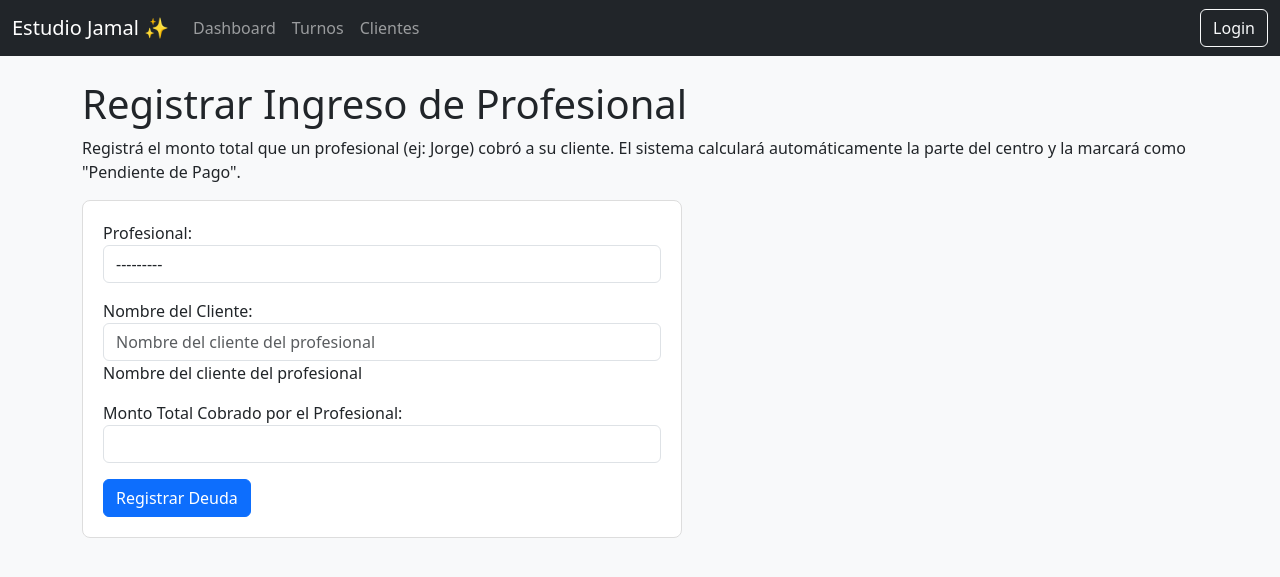
After one commit to mariano0770/estudio_jamal, a Django app: template gestion/templates/gestion/registrar_ingreso_profesional.html in a window 1280 px wide. The commit adds this page. Shown: the top 577 px of the page. Run offline with Django 5.2, Linux system fonts and the light colour scheme; the template is opened without the code that fills it: values that come from a table or form of the project are taken from there, others are empty; parts of the project's set-up code (start-up, migrations or seed data) failed here and were passed over.

Commit message:
Modulo de Profesionales (Paso 1)

```diff
--- a/gestion/forms.py
+++ b/gestion/forms.py
@@ -1,7 +1,7 @@
 # gestion/forms.py
 from django import forms
 from django.contrib.auth.models import User, Group
-from .models import Turno, Cliente, Abono, Configuracion, Servicio, Empleado, Producto, Plan
+from .models import Turno, Cliente, Abono, Configuracion, Servicio, Empleado, Producto, Plan, Profesional, IngresoProfesional
 from django.db import transaction
 
 class TurnoForm(forms.ModelForm):
@@ -277,3 +277,21 @@
             'frecuencia': forms.Select(attrs={'class': 'form-select'}),
             'sesiones_por_periodo': forms.NumberInput(attrs={'class': 'form-control'}),
         }
+
+class IngresoProfesionalForm(forms.ModelForm):
+    class Meta:
+        model = IngresoProfesional
+        # Campos que se mostrarán en el formulario:
+        fields = ['profesional', 'cliente_nombre', 'monto_total_abono']
+
+        # (Opcional) Le damos un estilo para que se vea bien
+        widgets = {
+            'profesional': forms.Select(attrs={'class': 'form-control'}),
+            'cliente_nombre': forms.TextInput(attrs={'class': 'form-control', 'placeholder': 'Nombre del cliente del profesional'}),
+            'monto_total_abono': forms.NumberInput(attrs={'class': 'form-control'}),
+        }
+        labels = {
+            'profesional': 'Profesional',
+            'cliente_nombre': 'Nombre del Cliente',
+            'monto_total_abono': 'Monto Total Cobrado por el Profesional',
+        }
--- a/gestion/templates/gestion/dashboard.html
+++ b/gestion/templates/gestion/dashboard.html
@@ -40,6 +40,7 @@
                 <h3>Acciones Rápidas</h3>
             </div>
             <div class="card-body d-grid gap-2">
+                <a href="{% url 'registrar-ingreso-profesional' %}" class="btn btn-primary">+ Registrar Ingreso Profesional</a>
                 <a href="{% url 'vender-abono' %}" class="btn btn-warning">🎟️ Vender Abono</a>
                 <a href="{% url 'vender-plan' %}" class="btn btn-info">Vender Plan / Suscripción</a>
                 <a href="{% url 'registrar-venta-producto' %}" class="btn btn-success">+ Vender Producto</a>
--- /dev/null
+++ b/gestion/templates/gestion/registrar_ingreso_profesional.html
@@ -0,0 +1,14 @@
+{% extends 'gestion/base.html' %}
+
+{% block title %}Registrar Ingreso de Profesional{% endblock %}
+
+{% block content %}
+<h1>Registrar Ingreso de Profesional </h1>
+<p>Registrá el monto total que un profesional (ej: Jorge) cobró a su cliente. El sistema calculará automáticamente la parte del centro y la marcará como "Pendiente de Pago".</p>
+
+<form method="post" style="max-width: 600px; background-color: #fff; padding: 20px; border-radius: 8px; border: 1px solid #ddd;">
+    {% csrf_token %}
+    {{ form.as_p }}
+    <button type="submit" class="btn btn-primary">Registrar Deuda</button>
+</form>
+{% endblock %}
--- a/gestion/urls.py
+++ b/gestion/urls.py
@@ -57,4 +57,6 @@
     path('planes/nuevo/', views.crear_plan, name='crear-plan'),
     path('planes/<int:plan_id>/editar/', views.editar_plan, name='editar-plan'),
     path('planes/<int:plan_id>/eliminar/', views.eliminar_plan, name='eliminar-plan'),
+    path('comisiones/<int:comision_id>/pagar/', views.pagar_comision, name='pagar-comision'),
+    path('profesionales/registrar-ingreso/', views.registrar_ingreso_profesional, name='registrar-ingreso-profesional'),
 ]
```
Also changed, not shown: gestion/views.py (+19 -1 lines).
